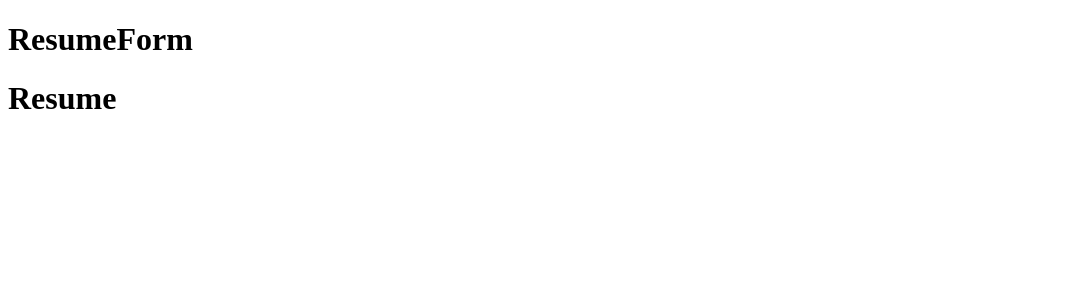
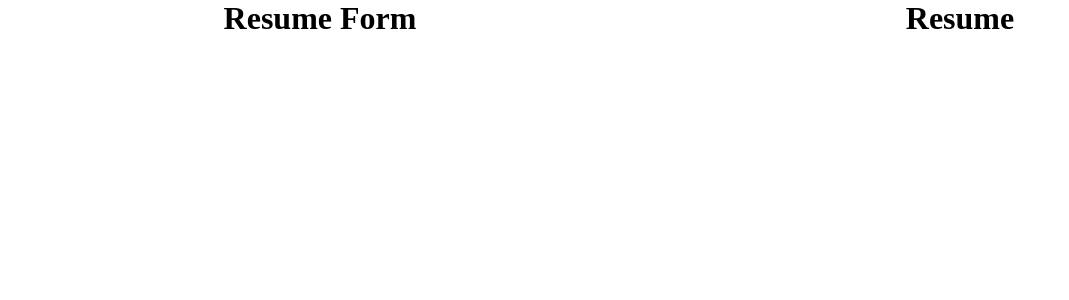
Before and after one commit to RaviJM/cv-maker, a React (Vite) app in the folder cv-maker-react/: page / in a window 1280 px wide. Shown: the top 300 px of the page, without its empty margins (0-1069 px from the left). Built offline with nearby package versions, Linux system fonts and the light colour scheme.

Commit message:
add css files for Container, ResumeForm & Resume

```diff
--- a/cv-maker-react/index.html
+++ b/cv-maker-react/index.html
@@ -4,7 +4,7 @@
     <meta charset="UTF-8" />
     <link rel="icon" type="image/svg+xml" href="/vite.svg" />
     <meta name="viewport" content="width=device-width, initial-scale=1.0" />
-    <title>Vite + React</title>
+    <title>CV Maker</title>
   </head>
   <body>
     <div id="root"></div>
--- a/cv-maker-react/src/components/Container.jsx
+++ b/cv-maker-react/src/components/Container.jsx
@@ -1,12 +1,13 @@
 import Resume from "./Resume";
 import ResumeForm from "./ResumeForm";
+import "../styles/Container.css";
 
 function Container() {
   return (
-    <>
+    <div className="container">
       <ResumeForm />
       <Resume />
-    </>
+    </div>
   );
 }
 
--- a/cv-maker-react/src/components/Resume.jsx
+++ b/cv-maker-react/src/components/Resume.jsx
@@ -1,8 +1,10 @@
+import "../styles/Resume.css";
+
 function Resume() {
   return (
-    <>
+    <div className="resume">
       <h1>Resume</h1>
-    </>
+    </div>
   );
 }
 
--- a/cv-maker-react/src/components/ResumeForm.jsx
+++ b/cv-maker-react/src/components/ResumeForm.jsx
@@ -1,8 +1,10 @@
+import "../styles/ResumeForm.css";
+
 function ResumeForm() {
   return (
-    <>
-      <h1>ResumeForm</h1>
-    </>
+    <div className="resume-form">
+      <h1>Resume Form</h1>
+    </div>
   );
 }
 
--- /dev/null
+++ b/cv-maker-react/src/styles/Container.css
@@ -0,0 +1,10 @@
+.container {
+  display: grid;
+  grid-template-columns: 1fr 1fr;
+  justify-items: center;
+}
+
+* {
+  padding: 0;
+  margin: 0;
+}
--- /dev/null
+++ b/cv-maker-react/src/styles/Resume.css
@@ -0,0 +1,5 @@
+.resume {
+  /* border: solid red; */
+  width: 100%;
+  text-align: center;
+}
--- /dev/null
+++ b/cv-maker-react/src/styles/ResumeForm.css
@@ -0,0 +1,5 @@
+.resume-form {
+  /* border: solid black; */
+  width: 100%;
+  text-align: center;
+}
```
